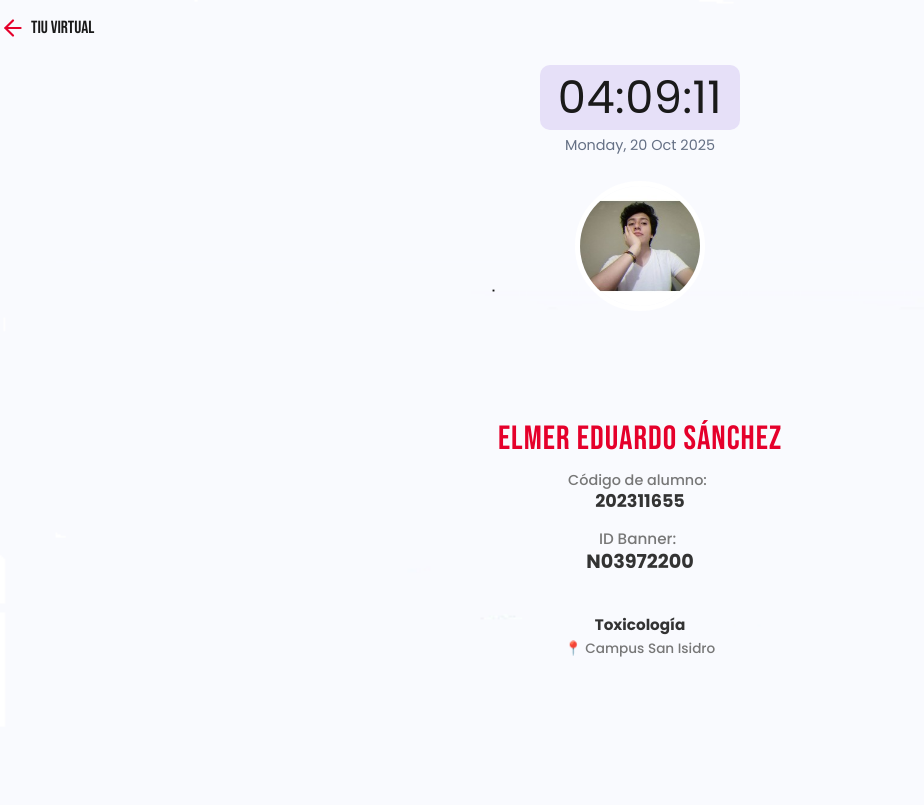
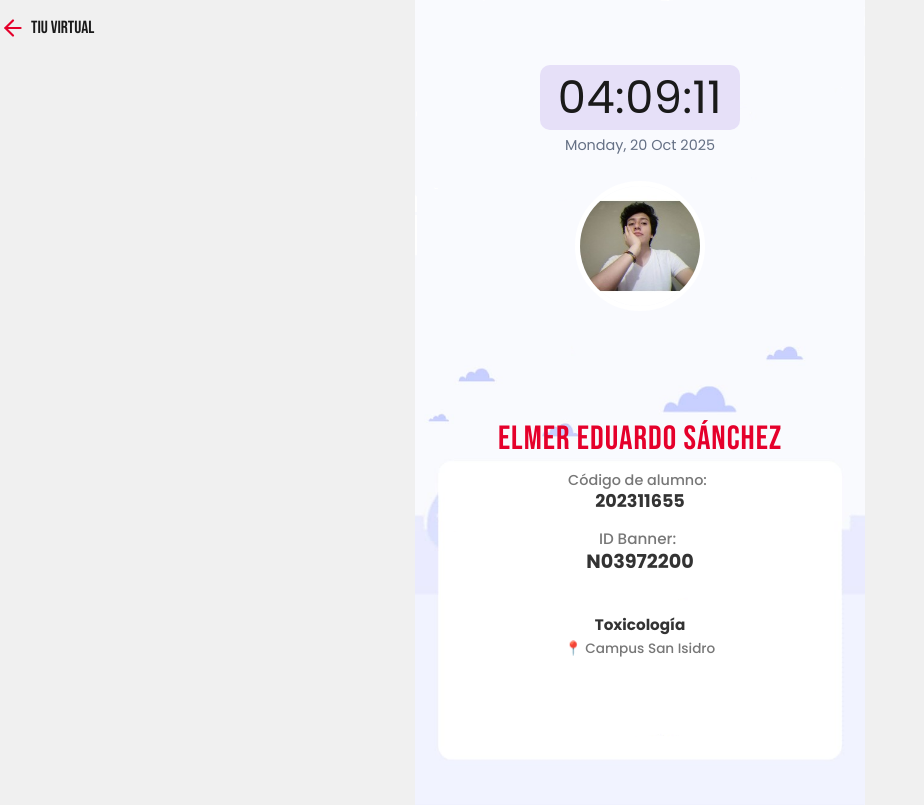
Before and after one commit to ArianaDelCarpio/mi-upc, a website: page index.html in a window 1280 px wide. Shown: the whole page, without its empty margins (0-924 px from the left). Drawn offline with Linux system fonts and the light colour scheme.

Commit message:
Update body background size and position for improved visual presentation

```diff
--- a/index.html
+++ b/index.html
@@ -25,8 +25,8 @@
 /* 1. Estilos Generales y Fondo */
 body {
     background-image: url('fondo-nubes.png');
-    background-size: cover;
-    background-position: center bottom;
+    background-size: contain;
+    background-position: center center;
     background-repeat: no-repeat;
     background-attachment: fixed;
     background-color: #f0f0f0;
```
